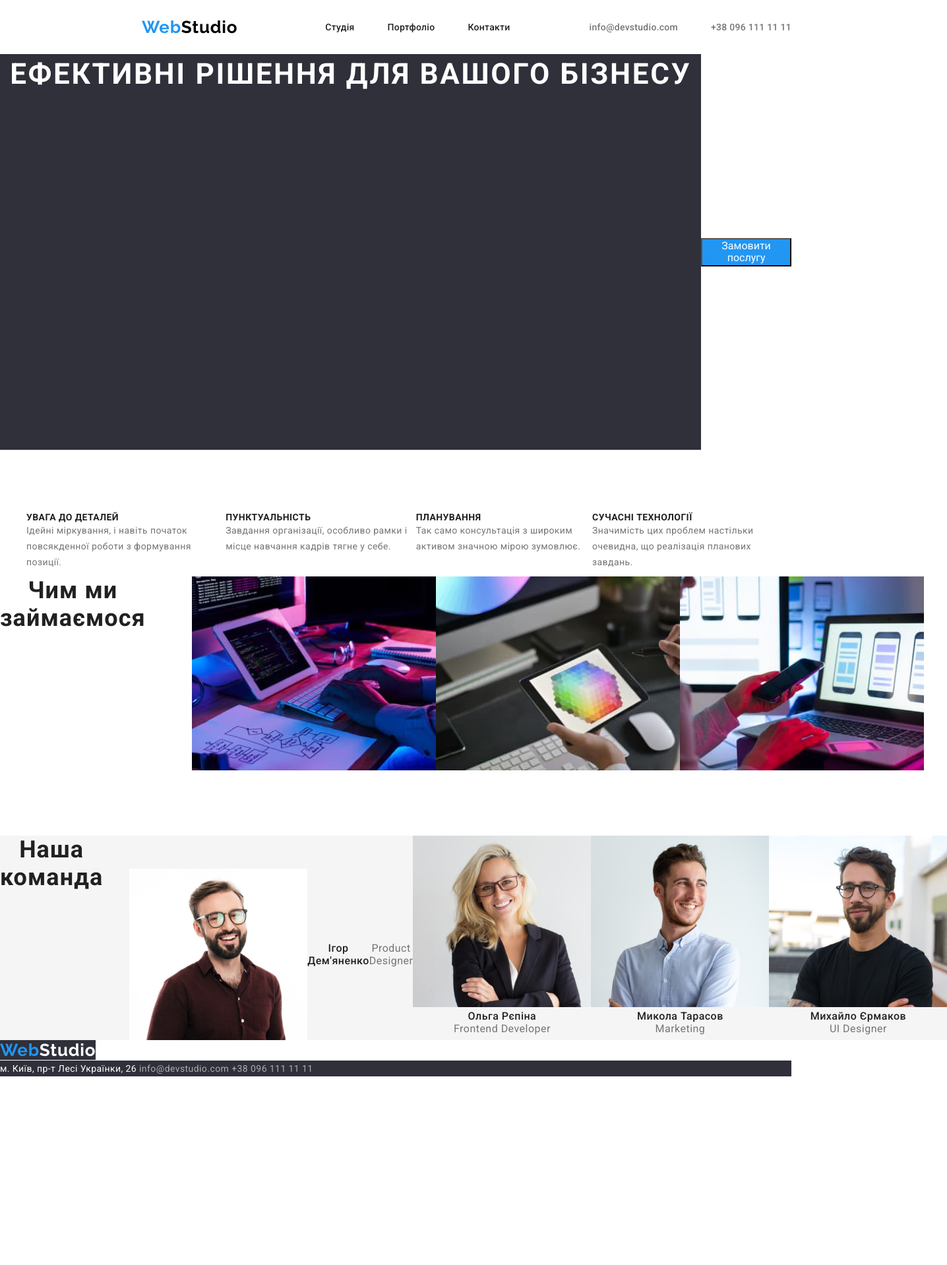
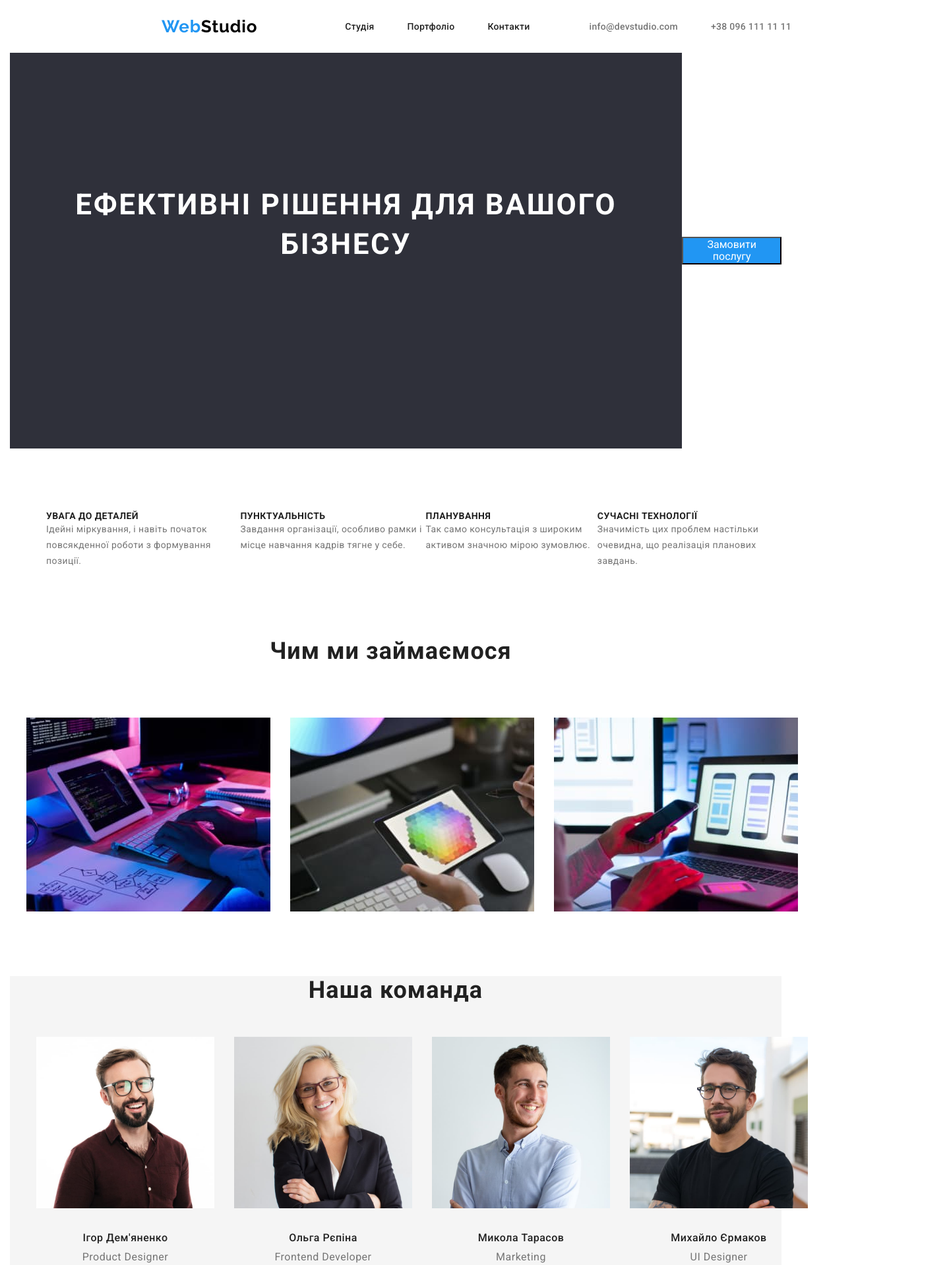
Before and after one commit to bogdanzilinets/goit-markup-hw-03, a plain HTML site: page index.html in a window 1280 px wide. Shown: the top 1918 px of the page at 66% size, 1436 px wide, since content can reach past the window. Before the commit the page ends 1632 px from the top, so only its background shows below. Drawn offline with nearby package versions, Linux system fonts and the light colour scheme.

Commit message:
something

```diff
--- a/index.html
+++ b/index.html
@@ -16,7 +16,7 @@
 <body>
 
     <header>
-
+        <section>
        <div class="container-header container">
         <a href="" class="logo-first"><span>Web</span>Studio</a>
         <nav header-nav>
@@ -30,14 +30,15 @@
         <a href="mailtoinfo@devstudio.com" class="mail-header">info@devstudio.com</a>
         <a href="tel+380961111111" class="telephone-header">+38 096 111 11 11</a>
         </div>
-    </div>
-
+    </section>
     </header>
 
     <main>
-        <section class="section-f container">
+        <section>
+            <div class="container section-f">
             <h1 class="main-title">Ефективні рішення для вашого бізнесу</h1>
             <button type="button" class="btn-first">Замовити послугу</button>
+            </div>
         </section>
 
         <section>
@@ -65,7 +66,7 @@
 
         <section>
             <div  class="three-pictures-flex container">
-            <h2 class="three-pictures-title title-center">Чим ми займаємося</h2>
+            <h2 class="three-pictures-title">Чим ми займаємося</h2>
             <ul class="three-pictures">
                 <li>
                     <img src="./img/box 1.jpg" alt="креслення" width="370" height="294">
@@ -81,10 +82,10 @@
         </section>
 
         <section>
-            <div class="div-flex container" >
+            <div class="container our-team-flex">
         <h2 class="our-team-title">Наша команда</h2>
-        <ul class="our-team-list list-flex">
-            <li class="li-flex">
+        <ul class="our-team-list team-flex">
+            <li>
                 <img src="./img/glass-brown.jpg" alt="Ігор Дем'яненко" width="270" height="260">
                 <h3 class="name">Ігор Дем'яненко</h3>
                 <p class="position">Product Designer</p>
@@ -116,9 +117,8 @@
     </main>
 
     <footer>
-        <div class="container">
+        <div class="container container-footer">
         <a href="" class="logo-second"><span>Web</span>Studio</a>
-
         <address class="geocontakts">
             <a href="https://goo.gl/maps/4ht6zRTBkP7BmseZ8" target="_blank" rel="noopener noreferrer nofolow" class="geo">м. Київ, пр-т Лесі Українки, 26</a>
             <a href="mailtoinfo@devstudio.com" class="mail">info@devstudio.com</a>
--- a/style.css
+++ b/style.css
@@ -22,6 +22,8 @@ ul {
 
 .container {
   width: 1200px;
+  padding-left: 15px;
+  padding-right: 15px;
 }
 
 .logo-first {
@@ -40,6 +42,9 @@ ul {
 .container-header{
  display: flex;
  align-items: center;
+height: 80px;
+  margin-left: 15px;
+  margin-right: 15px;
 }
 
 .second-f {
@@ -110,38 +115,41 @@ ul {
   align-items: center;
   gap: 50px;
 }
-
-
 /* header */
 
+/* hero */
 .section-f {
   display: flex;
   align-items: center;
+
 }
 
 .main-title {
   font-family: "Roboto";
   font-style: normal;
-  width: 1200px;
   height: 600px;
   font-size: 44px;
   line-height: 60px;
   text-align: center;
   letter-spacing: 0.06em;
+  padding-top: 200px;
   text-transform: uppercase;
   background-color: #2f303a;
   color: #ffffff;
 }
 
 .btn-first {
+  background-color: #2196f3;
   color: #ffffff;
-  background-color: #2196f3;
 }
+/* hero */
 
 /* explain */
 .text-flex {
   display: flex;
   align-items: center;
+  margin-left: 15px;
+  margin-right: 15px;
 }
 
 .text-f {
@@ -194,23 +202,18 @@ padding-bottom: 10px;
 
   color: #212121;
 }
-.title-center {
-  display: flex;
-align-items: center;
-display: block;
-  margin-left: auto;
-  margin-right: auto
-
-}
-
 
 .three-pictures {
   display: flex;
+  padding-top: 50px;
   list-style: none;
+  gap: 30px;
 }
 
 .three-pictures-flex {
   display: flex;
+  flex-direction: column;
+  margin-top: 94px;
   gap: 30px;
   padding-left: 0;
 }
@@ -227,22 +230,6 @@ display: block;
   color: #212121;
 }
 
-.div-flex {
-  display: flex;
-margin-top: 94px;
-}
-
-
-.list-flex {
-  display: flex;
-}
-
-.li-flex {
-  display: flex;
-  margin-top: 50px;
-  align-items: center;
-}
-
 .our-team-list {
   background: #f5f5f5;
   list-style: none;
@@ -253,6 +240,7 @@ margin-top: 94px;
   font-size: 16px;
   line-height: calc(19 / 16);
   letter-spacing: 0.03em;
+  padding-top: 30px;
   text-align: center;
   color: #212121;
 }
@@ -262,17 +250,43 @@ margin-top: 94px;
   font-size: 16px;
   line-height: calc(19 / 16);
   letter-spacing: 0.03em;
+  padding-top: 10px;
   text-align: center;
   color: #757575;
 }
+
+.our-team-flex {
+  display: flex;
+  flex-direction: column;
+  padding-top: 94px;
+}
+
+.team-flex {
+  display: flex;
+  padding-top: 50px;
+  padding-bottom: 94px;
+  gap: 30px;
+}
+
 /* our team */
 
 /* footer */
 .geocontakts {
+  display: flex;
+  flex-direction: column;
+  margin-left: 15px;
+  margin-right: 15px;
   background-color: #2f303a;
 }
 span {
   color: #2196f3;
+}
+.container-footer {
+  display: flex;
+  flex-direction: column;
+  height: 268px;
+  padding-top: 60px;
+  background-color: #2f303a;
 }
 
 .logo-second {
@@ -281,6 +295,9 @@ span {
   font-style: normal;
   font-weight: 700;
   font-size: 26px;
+  padding-bottom: 20px;
+  margin-left: 15px;
+  margin-right: 15px;
   line-height: calc(31 / 26);
   letter-spacing: 0.03em;
   color: #ffffff;
@@ -292,6 +309,7 @@ span {
   font-style: normal;
   font-weight: 400;
   font-size: 14px;
+  padding-bottom: 9px;
   line-height: calc(24 / 14);
   letter-spacing: 0.03em;
   text-decoration: none;
@@ -307,6 +325,7 @@ span {
   font-style: normal;
   font-weight: 400;
   font-size: 14px;
+  padding-bottom: 9px;
   line-height: calc(24 / 14);
   letter-spacing: 0.03em;
   text-decoration: none;
@@ -323,6 +342,7 @@ span {
   font-weight: 400;
   font-size: 14px;
   line-height: 24px;
+  padding-bottom: 9px;
   letter-spacing: 0.03em;
   text-decoration: none;
   color: #ffffff;
@@ -333,7 +353,9 @@ span {
 }
 /* footer */
 
+
 /* portfolio */
+/* header */
 .menu-list-port {
   font-family: "Roboto";
   font-style: normal;
@@ -390,6 +412,12 @@ span {
   color: #000000;
   text-decoration: none;
 }
+/* header */
+
+/* button-five */
+.big-flex {
+  margin-top: 94px;
+}
 
 .name-btn {
   font-family: "Roboto";
@@ -405,7 +433,15 @@ span {
 .name-btn:focus {
   background-color: #2196f3;
 }
-/* portfolio */
+
+.btn-five {
+  display: flex;
+  text-align: center;
+  flex-direction: column;
+  gap: 8px;
+}
+
+/* button-five */
 
 /* main image */
 .nine-img {
@@ -417,10 +453,27 @@ span {
   font-style: normal;
   font-weight: 700;
   font-size: 18px;
+  padding-bottom: 4px;
   line-height: calc(36 / 18);
   letter-spacing: 0.06em;
   color: #212121;
 }
+
+.all-nine {
+  display: flex;
+padding-top: 34px;
+margin-bottom: 30px;
+}
+
+
+.another-nine {
+  display: flex;
+  flex-wrap: wrap;
+  gap: 20px;
+  margin-left: 0px;
+  margin-right: 0px;
+}
+
 
 .theme {
   font-weight: 400;
@@ -429,4 +482,8 @@ span {
   letter-spacing: 0.03em;
   color: #757575;
 }
+
+.down-padding {
+  margin-bottom: 30px;
+}
 /* main image */
```
Also changed, not shown: portfolio.html (+35 -5 lines). Lines whose indentation alone changed are shown as unchanged.
